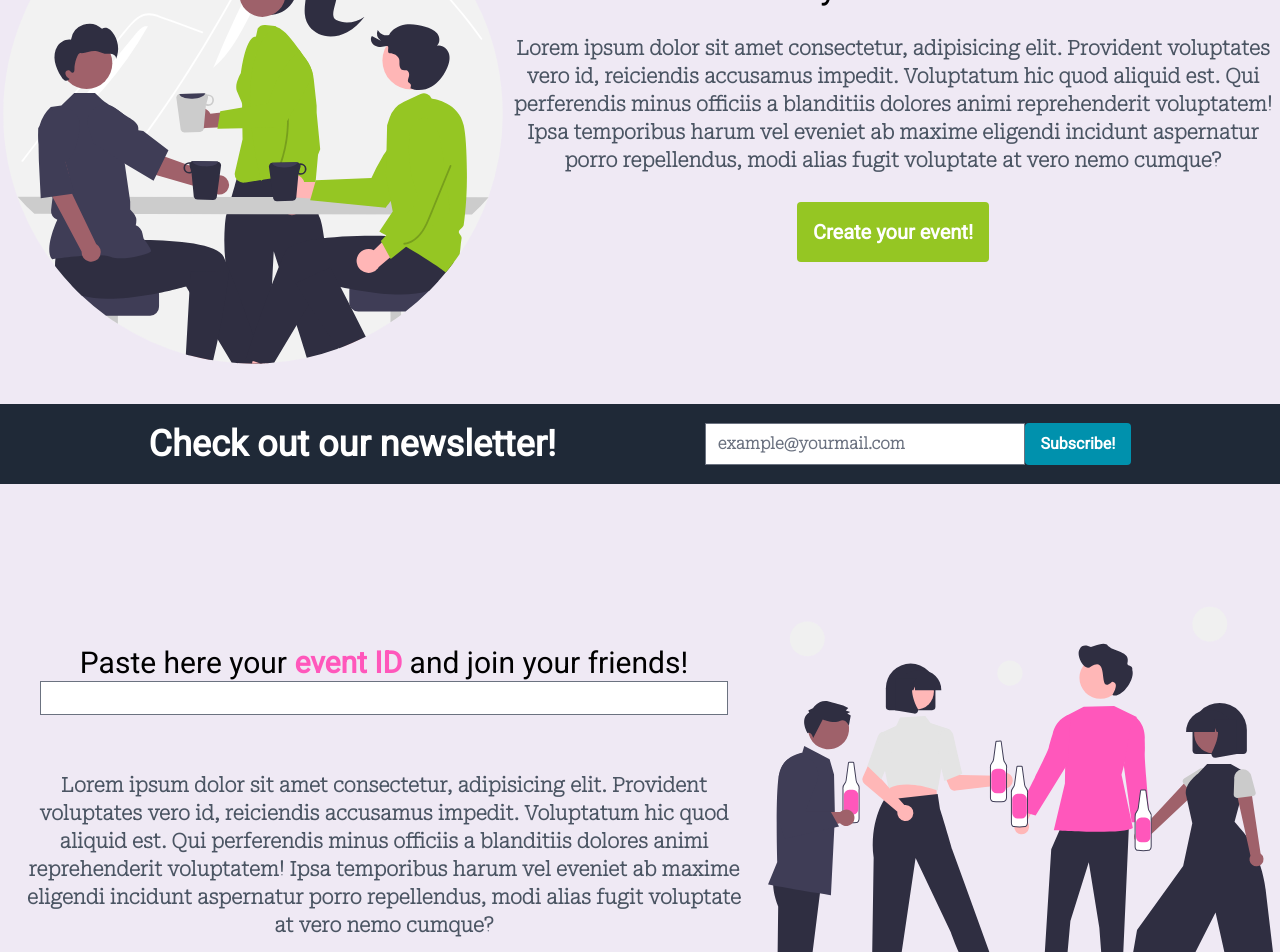
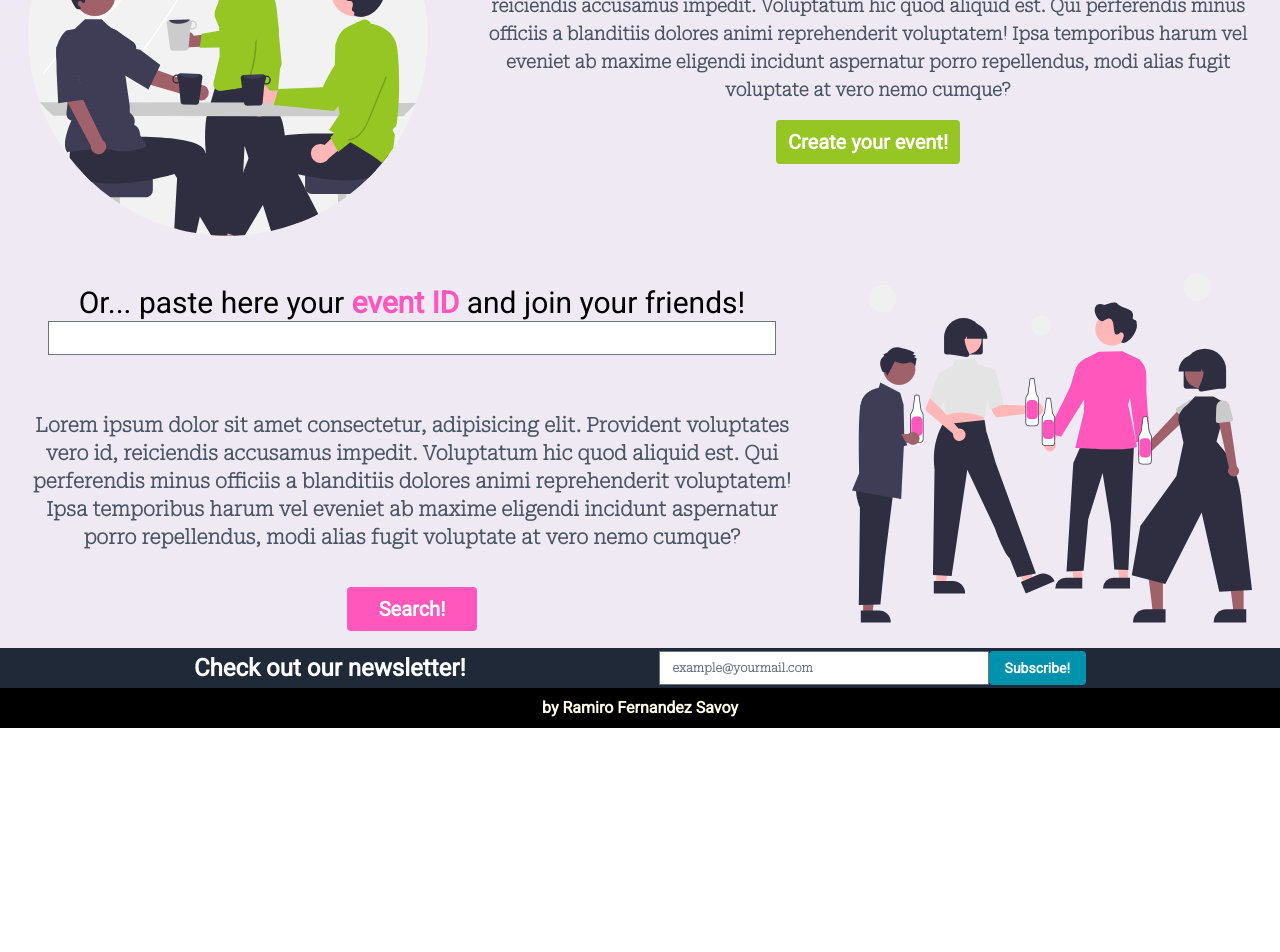
Before and after one commit to ramirofernandezsavoy/project-eventa, a React (Vite) app in the folder project-eventa/: page / in a window 1280 px wide. Shown: the part 240-1192 px from the top of the page. After the commit the page ends 968 px from the top, so only its background shows below. Built offline with nearby package versions, Linux system fonts and the light colour scheme.

Commit message:
routes, tweaking in style and wireframe correction

```diff
--- a/project-eventa/src/components/Footer/Footer.jsx
+++ b/project-eventa/src/components/Footer/Footer.jsx
@@ -2,7 +2,7 @@ import React from 'react'
 
 const Footer = () => {
   return (
-    <footer className="p-1 h-10 bg-gray-800 flex items-center justify-center font-rob font-semibold text-yellow-50">
+    <footer className="p-1 h-10 bg-black flex items-center justify-center font-rob font-semibold text-yellow-50">
       <h4>by Ramiro Fernandez Savoy</h4>
     </footer>
   )
--- a/project-eventa/src/components/GuestsList/GuestsList.jsx
+++ b/project-eventa/src/components/GuestsList/GuestsList.jsx
@@ -1,5 +1,5 @@
 import React from 'react'
-import Guest from '../Guest.jsx/Guest'
+import Guest from '../Guest/Guest'
 
 const GuestsList = () => {
   return (
--- a/project-eventa/src/components/Hero/Hero.jsx
+++ b/project-eventa/src/components/Hero/Hero.jsx
@@ -1,13 +1,14 @@
 import React from "react";
+import { Link } from 'react-router-dom'
 
 const Hero = () => {
   return (
-    <main className="flex justify-around items-center container mx-auto py-10">
+    <main className="flex justify-around items-center mx-auto py-3">
       <svg
         xmlns="http://www.w3.org/2000/svg"
         data-name="Layer 1"
-        width="500"
-        height="500"
+        width="400"
+        height="400"
         viewBox="0 0 842 842.79999"
         xmlns:xlink="http://www.w3.org/1999/xlink"
       >
@@ -262,8 +263,8 @@ const Hero = () => {
       </svg>
       <div className="text-center max-w-screen-md">
         <h1 className=" font-rob text-4xl inline-block">We make sure your event is a <span className=" font-extrabold text-details ">success!</span></h1>
-        <p className="font-robSerif font-bold text-xl py-2 my-5 text-gray-600">Lorem ipsum dolor sit amet consectetur, adipisicing elit. Provident voluptates vero id, reiciendis accusamus impedit. Voluptatum hic quod aliquid est. Qui perferendis minus officiis a blanditiis dolores animi reprehenderit voluptatem! Ipsa temporibus harum vel eveniet ab maxime eligendi incidunt aspernatur porro repellendus, modi alias fugit voluptate at vero nemo cumque?</p>
-        <button className=" bg-details hover:bg-details-hover font-rob text-white font-bold py-4 px-4 rounded text-xl">Create your event!</button>
+        <p className="font-robSerif font-bold text-lg py-1 my-3 text-gray-600">Lorem ipsum dolor sit amet consectetur, adipisicing elit. Provident voluptates vero id, reiciendis accusamus impedit. Voluptatum hic quod aliquid est. Qui perferendis minus officiis a blanditiis dolores animi reprehenderit voluptatem! Ipsa temporibus harum vel eveniet ab maxime eligendi incidunt aspernatur porro repellendus, modi alias fugit voluptate at vero nemo cumque?</p>
+        <Link to={'/event-creation'}><button className=" bg-details hover:bg-details-hover font-rob text-white font-bold py-2 px-3 rounded text-xl">Create your event!</button></Link>
       </div>
     </main>
   );
--- a/project-eventa/src/components/Navbar/Navbar.jsx
+++ b/project-eventa/src/components/Navbar/Navbar.jsx
@@ -1,23 +1,24 @@
 import React from "react";
+import { Link } from "react-router-dom";
 
 export const Navbar = () => {
   return (
     <nav className="p-1 h-16 bg-primary flex text-white justify-between items-center font-rob font-semibold ">
-      <img
-        src="../../../eventa-logo2.png"
-        alt="eLogo"
-        className="w-24 p-2"
-      />
+      <Link to={"/"}><img src="../../../eventa-logo2.png" alt="eLogo" className="w-24 p-2" /></Link>
       <ul className="flex w-1/4 justify-center items-center">
         <li>
+          <Link to={"/"}>
             <button className="hover:bg-primary-hover text-white font-bold py-2 px-4 rounded">
               Home
             </button>
+          </Link>
         </li>
         <li>
+          <Link to={"/contact"}>
             <button className="hover:bg-primary-hover text-white font-bold py-2 px-4 rounded">
               Contact us
             </button>
+          </Link>
         </li>
         <li>
           <button className="hover:bg-primary-hover text-white font-bold py-2 px-4 rounded">
@@ -38,6 +39,7 @@ export const Navbar = () => {
           </button>
         </li>
         <li>
+          <Link to={"/login"}>
             <button className="hover:bg-primary-hover text-white font-bold py-2 px-4 rounded">
               <svg
                 width="32"
@@ -54,6 +56,7 @@ export const Navbar = () => {
                 <path d="M12 3a4 4 0 1 0 0 8 4 4 0 1 0 0-8z"></path>
               </svg>
             </button>
+          </Link>
         </li>
       </ul>
     </nav>
--- a/project-eventa/src/components/Newsletter/Newsletter.jsx
+++ b/project-eventa/src/components/Newsletter/Newsletter.jsx
@@ -3,11 +3,11 @@ import React from 'react'
 const Newsletter = () => {
 
   return (
-    <div className='bg-gray-800 h-20 flex justify-evenly font-rob font-bold items-center w-full'>
-        <h3 className=' text-center text-4xl text-white'>Check out our newsletter!</h3>
+    <div className='bg-gray-800 h-10 flex justify-evenly font-rob font-bold items-center w-full'>
+        <h3 className=' text-center text-2xl text-white'>Check out our newsletter!</h3>
         <div className='flex w-1/3'>
-            <input className='font-robSerif text-md w-full px-3' type="email" placeholder='example@yourmail.com'/>
-            <button className=" bg-primary hover:bg-primary-hover text-white font-bold py-2 px-4 rounded text-center text-md">Subscribe!</button>
+            <input className='font-robSerif text-xs w-full' type="email" placeholder='example@yourmail.com'/>
+            <button className=" bg-primary hover:bg-primary-hover text-white font-bold px-4 rounded text-center text-sm">Subscribe!</button>
         </div>
     </div>
   )
--- a/project-eventa/src/components/SearchEvent/SearchEvent.jsx
+++ b/project-eventa/src/components/SearchEvent/SearchEvent.jsx
@@ -1,12 +1,13 @@
 import React from "react";
+import { Link } from 'react-router-dom'
 
 const SearchEvent = () => {
   return (
-    <section className="flex justify-around items-center container mx-auto py-24">
-      <div className="text-center max-w-screen-md w-full p-5">
+    <section className="flex justify-around items-center mx-auto">
+      <div className="text-center max-w-screen-md">
         <div className="flex flex-col text-center max-w-screen-md w-full p-5">
           <h1 className=" font-rob text-3xl inline-block">
-            Paste here your {" "}
+            Or... paste here your {" "}
             <span className=" font-extrabold text-secondary ">event ID</span>
             {" "}and join your friends!
           </h1>
@@ -20,15 +21,17 @@ const SearchEvent = () => {
           eligendi incidunt aspernatur porro repellendus, modi alias fugit
           voluptate at vero nemo cumque?
         </p>
-        <button className=" bg-secondary hover:bg-secondary-hover font-rob text-white font-bold py-4 px-16 rounded text-xl">
+        <Link to={'/event-finder'}>
+        <button className=" bg-secondary hover:bg-secondary-hover font-rob text-white font-bold py-2 px-8 rounded text-xl">
           Search!
         </button>
+        </Link>
       </div>
       <svg
         xmlns="http://www.w3.org/2000/svg"
         data-name="Layer 1"
-        width="600"
-        height="500"
+        width="400"
+        height="400"
         viewBox="0 0 732.64277 638.92105"
         xmlns:xlink="http://www.w3.org/1999/xlink"
       >
--- a/project-eventa/src/routing/Routing.jsx
+++ b/project-eventa/src/routing/Routing.jsx
@@ -2,9 +2,10 @@ import React from 'react'
 import Home from '../views/Home'
 import EventAdmin from '../views/EventAdmin'
 import EventCreation from '../views/EventCreation'
-import EventFinder from '../views/EventFinder'
 import EventInfo from '../views/EventInfo'
 import Error from '../views/Error'
+import Contact from '../views/Contact'
+import Login from '../views/Login'
 import { BrowserRouter as Router, Route, Routes } from "react-router-dom";
 
 const Routing = () => {
@@ -14,8 +15,9 @@ const Routing = () => {
         <Route path="/" element={<Home/>} />
         <Route path="/event-admin" element={<EventAdmin/>} />
         <Route path="/event-creation" element={<EventCreation/>} />
-        <Route path="/event-finder" element={<EventFinder/>} />
         <Route path="/event-info" element={<EventInfo/>} />
+        <Route path="/contact" element={<Contact/>} />
+        <Route path="/login" element={<Login/>} />
         <Route path="*" element={<Error />} />
       </Routes>
     </Router>
--- /dev/null
+++ b/project-eventa/src/views/Contact.jsx
@@ -0,0 +1,9 @@
+import React from 'react'
+
+const Contact = () => {
+  return (
+    <div>Contact</div>
+  )
+}
+
+export default Contact
--- a/project-eventa/src/views/EventFinder.jsx
+++ /dev/null
@@ -1,20 +0,0 @@
-import React from 'react'
-import Navbar from '../components/Navbar/Navbar'
-import Newsletter from '../components/Newsletter/Newsletter'
-import Footer from '../components/Footer/Footer'
-import CreateEvent from '../components/CreateEvent/CreateEvent'
-import SearchEvent from '../components/SearchEvent/SearchEvent'
-
-const EventFinder = () => {
-  return (
-    <>
-    <Navbar/>
-    <SearchEvent/>
-    <Newsletter/>
-    <CreateEvent/>
-    <Footer/>
-    </>
-  )
-}
-
-export default EventFinder
--- a/project-eventa/src/views/Home.jsx
+++ b/project-eventa/src/views/Home.jsx
@@ -10,8 +10,8 @@ const Home = () => {
     <>
       <Navbar />
       <Hero />
+      <SearchEvent />
       <Newsletter />
-      <SearchEvent />
       <Footer />
     </>
   );
--- /dev/null
+++ b/project-eventa/src/views/Login.jsx
@@ -0,0 +1,9 @@
+import React from 'react'
+
+const Login = () => {
+  return (
+    <div>Login</div>
+  )
+}
+
+export default Login
```
Also changed, not shown: project-eventa/src/components/Guest/Guest.jsx (renamed from project-eventa/src/components/Guest.jsx/Guest.jsx). Lines whose indentation alone changed are shown as unchanged.
